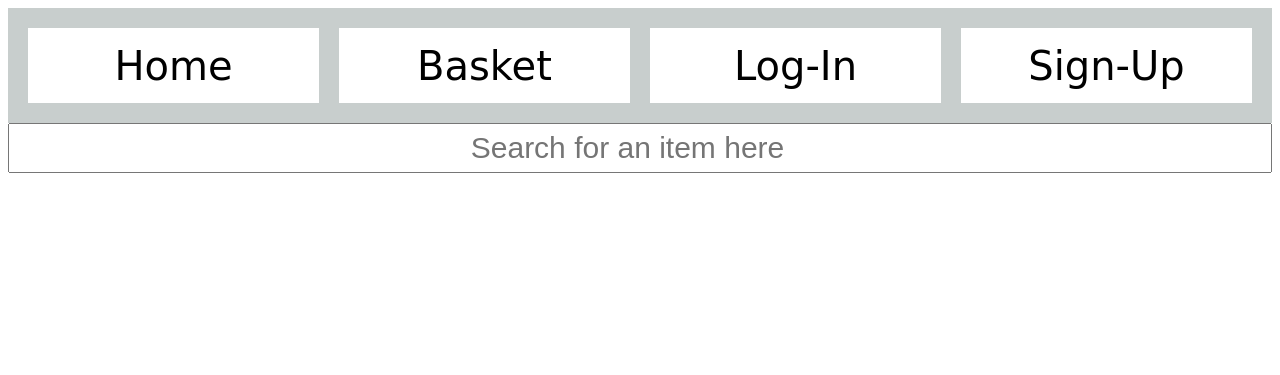
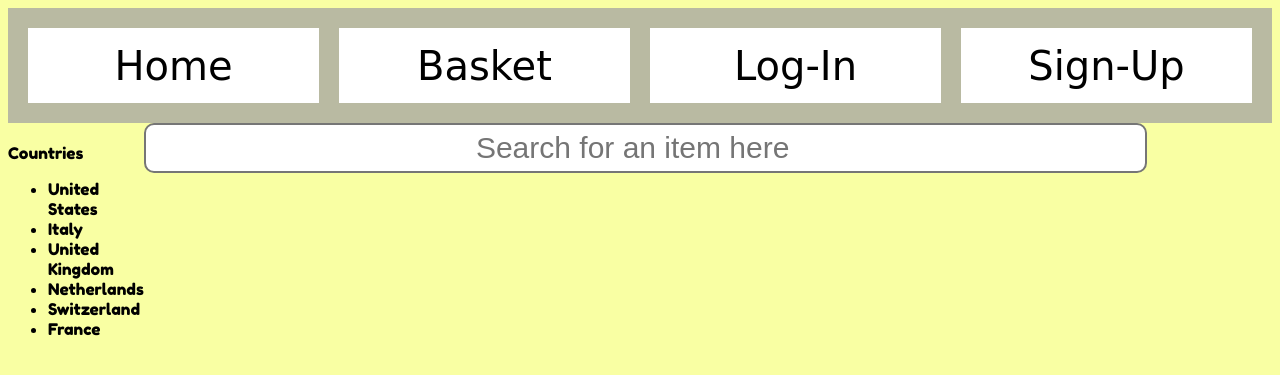
Before and after one commit to imozzila/shop, a Flask app: page / in a window 1280 px wide. Shown: the top 375 px of the page. Run offline with Flask 2, Linux system fonts and the light colour scheme; parts of the project's set-up code (start-up, migrations or seed data) failed here and were passed over; some web fonts are replaced.

Commit message:
altered CSS, also cheese@

```diff
--- a/shop/static/index.css
+++ b/shop/static/index.css
@@ -1,7 +1,21 @@
+body{
+	background-color:#f9ffa3;
+}
+.container{
+	display:grid;
+
+	grid-template-areas:
+	"banner banner banner"
+	"leftside content rightside";
+
+	grid-template-columns: 1fr 8fr 1fr;
+}
+
 .banner{
+	grid-area:banner;
 	display: grid;
 	grid-template-columns: repeat(4, 1fr);
-	background-color:#c8cecd;
+	background-color:#b9baa2;
 	grid-gap: 20px;
 	padding: 20px;
 
@@ -11,6 +25,7 @@
 display:grid;
 text-decoration:none;
 background-color:#FFFFFF;
+
 color: hsl(180, 100%, 0%);
 height:75px;
 }
@@ -19,6 +34,7 @@ height:75px;
   grid-area:title;
   font-size:40px;
   font-family: "Coiny", cursive;
+	color:#000000;
 }
 
 #search{
@@ -26,5 +42,23 @@ height:75px;
 	height: 50px;
 	text-align:center;
 	font-size:30px;
+	border-style:solid;
+	border-radius:10px;
+}
+
+.content{
+	grid-area:content;
+	align-self:	start;
 
 }
+
+.leftside{
+	font-family: "Fredoka One";
+	padding-top:20px;
+	width:100%;
+	box-sizing:border-box;
+	grid-area:leftside;
+}
+.rightside{
+	grid-area:rightside;
+}
--- a/shop/templates/index.html
+++ b/shop/templates/index.html
@@ -9,6 +9,23 @@
 <body>
 
   <div class="container">
+
+
+
+    <div class="leftside">
+      <div class="countries">
+        Countries
+        <ul>
+          <li>United States</li>
+          <li>Italy</li>
+          <li>United Kingdom</li>
+          <li>Netherlands</li>
+          <li>Switzerland</li>
+          <li>France</li>
+        </ul>
+      </div>
+    </div>
+
     <div class="banner">
       <div class="first"><a href={{url_for(pages[page_list[0]])}}><div> {{page_list[0]}}</div> </a></div>
       <div class="second"><a href={{url_for(pages[page_list[1]])}}> <div>{{page_list[1]}}</div> </a></div>
@@ -16,16 +33,14 @@
       <div class="fourth"><a href={{url_for(pages[page_list[3]])}}><div> {{page_list[3]}}</div> </a></div>
     </div>
 
-    <div class="sub_banner">
-      {% block sub_banner %}
+    <div class="content">
+      <div class="sub_banner">
+        {% block sub_banner %}
 
-      {% endblock sub_banner %}
-    </div>
+        {% endblock sub_banner %}
+      </div>
+      {% block content %}
 
-    <div class="leftside">
-    </div>
-    <div class="content">
-      {% block content %}
       {%  endblock content %}
     </div>
 
```
